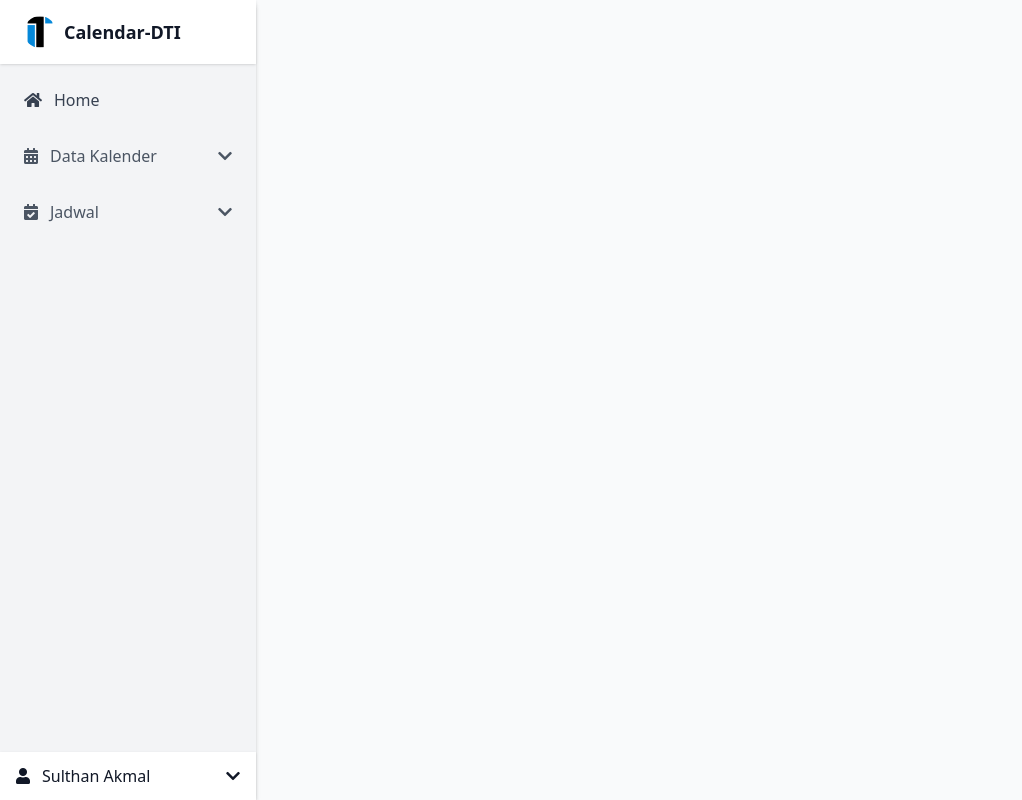
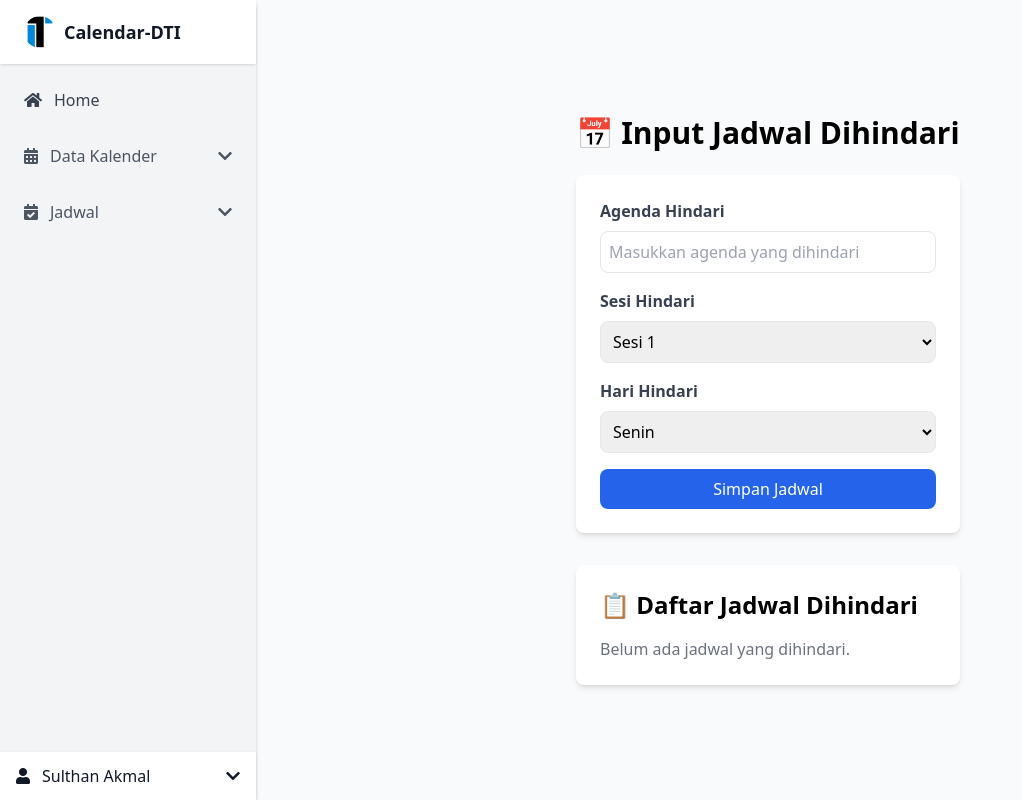
Before and after one commit to dzakiruw/calendar-dti, a Nuxt app: page /jadwal-hindari in a window 1280 px wide. Shown: the whole page, without its empty margins (0-1022 px from the left). Built offline with nearby package versions, Linux system fonts and the light colour scheme.

Commit message:
update jadwal-hindari

```diff
--- a/components/sidebar.vue
+++ b/components/sidebar.vue
@@ -31,7 +31,7 @@
           <a href="/ruang-kelas" class="block px-4 py-2 text-gray-600 hover:bg-gray-200 rounded-lg">
             <i class="fas fa-chalkboard-teacher mr-2"></i> Ruang Kelas
           </a>
-          <a href="#" class="block px-4 py-2 text-gray-600 hover:bg-gray-200 rounded-lg">
+          <a href="/jadwal-hindari" class="block px-4 py-2 text-gray-600 hover:bg-gray-200 rounded-lg">
             <i class="fas fa-calendar-times mr-2"></i> Jadwal Hindari
           </a>
         </div>
--- /dev/null
+++ b/pages/jadwal-hindari.vue
@@ -0,0 +1,110 @@
+<template>
+  <div class="h-screen flex flex-col items-center justify-center bg-gray-50">
+    <!-- Title -->
+    <h1 class="text-3xl font-bold mb-6">📅 Input Jadwal Dihindari</h1>
+
+    <!-- Form -->
+    <form @submit.prevent="submitForm" class="bg-white p-6 shadow-md rounded-lg w-96">
+      <!-- Input Agenda Hindari -->
+      <div class="mb-4">
+        <label class="block text-gray-700 font-semibold">Agenda Hindari</label>
+        <input
+          v-model="form.agenda"
+          type="text"
+          class="w-full mt-2 p-2 border rounded-lg"
+          placeholder="Masukkan agenda yang dihindari"
+          required
+        />
+      </div>
+
+      <!-- Input Sesi Hindari -->
+      <div class="mb-4">
+        <label class="block text-gray-700 font-semibold">Sesi Hindari</label>
+        <select v-model="form.sesi" class="w-full mt-2 p-2 border rounded-lg" required>
+          <option value="sesi 1">Sesi 1</option>
+          <option value="sesi 2">Sesi 2</option>
+          <option value="sesi 3">Sesi 3</option>
+        </select>
+      </div>
+
+      <!-- Input Hari Hindari -->
+      <div class="mb-4">
+        <label class="block text-gray-700 font-semibold">Hari Hindari</label>
+        <select v-model="form.hari" class="w-full mt-2 p-2 border rounded-lg" required>
+          <option value="Senin">Senin</option>
+          <option value="Selasa">Selasa</option>
+          <option value="Rabu">Rabu</option>
+          <option value="Kamis">Kamis</option>
+          <option value="Jumat">Jumat</option>
+        </select>
+      </div>
+
+      <!-- Submit Button -->
+      <button type="submit" class="bg-blue-600 text-white py-2 px-4 rounded-lg w-full hover:bg-blue-700">
+        {{ editIndex !== null ? 'Update Jadwal' : 'Simpan Jadwal' }}
+      </button>
+    </form>
+
+    <!-- Daftar Jadwal yang Dihindari -->
+    <div class="mt-8 bg-white p-6 shadow-md rounded-lg w-96">
+      <h2 class="text-2xl font-bold mb-4">📋 Daftar Jadwal Dihindari</h2>
+      <div v-if="jadwalList.length === 0" class="text-gray-500">Belum ada jadwal yang dihindari.</div>
+      <div v-else class="space-y-4">
+        <div v-for="(jadwal, index) in jadwalList" :key="index" class="p-4 border border-gray-200 rounded-lg">
+          <div class="flex justify-between items-center">
+            <div>
+              <p class="font-medium">Agenda: {{ jadwal.agenda }}</p>
+              <p class="text-sm text-gray-600">Sesi: {{ jadwal.sesi }}</p>
+              <p class="text-sm text-gray-600">Hari: {{ jadwal.hari }}</p>
+            </div>
+            <div class="flex space-x-2">
+              <!-- Edit Button -->
+              <button @click="editJadwal(index)" class="text-blue-600 hover:text-blue-900">✏️</button>
+              <!-- Delete Button -->
+              <button @click="deleteJadwal(index)" class="text-red-600 hover:text-red-900">🗑️</button>
+            </div>
+          </div>
+        </div>
+      </div>
+    </div>
+  </div>
+</template>
+
+<script setup>
+import { ref } from 'vue';
+
+// Data Form
+const form = ref({ agenda: '', sesi: 'sesi 1', hari: 'Senin' });
+
+// Data Jadwal
+const jadwalList = ref([]);
+
+// Index untuk Edit
+const editIndex = ref(null);
+
+// Submit Form
+const submitForm = () => {
+  if (editIndex.value !== null) {
+    // Edit Data
+    jadwalList.value[editIndex.value] = { ...form.value };
+    editIndex.value = null;
+  } else {
+    // Tambah Data Baru
+    jadwalList.value.push({ ...form.value });
+  }
+
+  // Reset Form
+  form.value = { agenda: '', sesi: 'sesi 1', hari: 'Senin' };
+};
+
+// Edit Data
+const editJadwal = (index) => {
+  form.value = { ...jadwalList.value[index] };
+  editIndex.value = index;
+};
+
+// Hapus Data
+const deleteJadwal = (index) => {
+  jadwalList.value.splice(index, 1);
+};
+</script>
```
